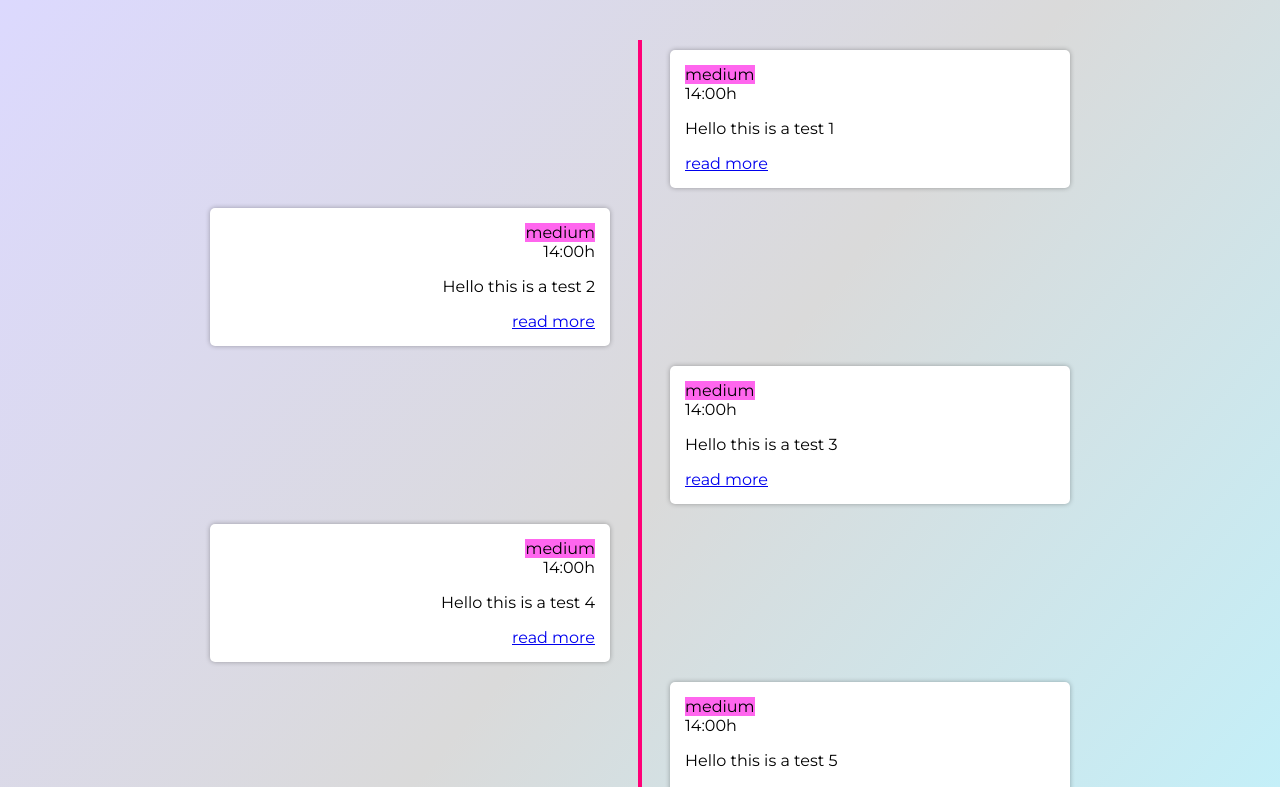
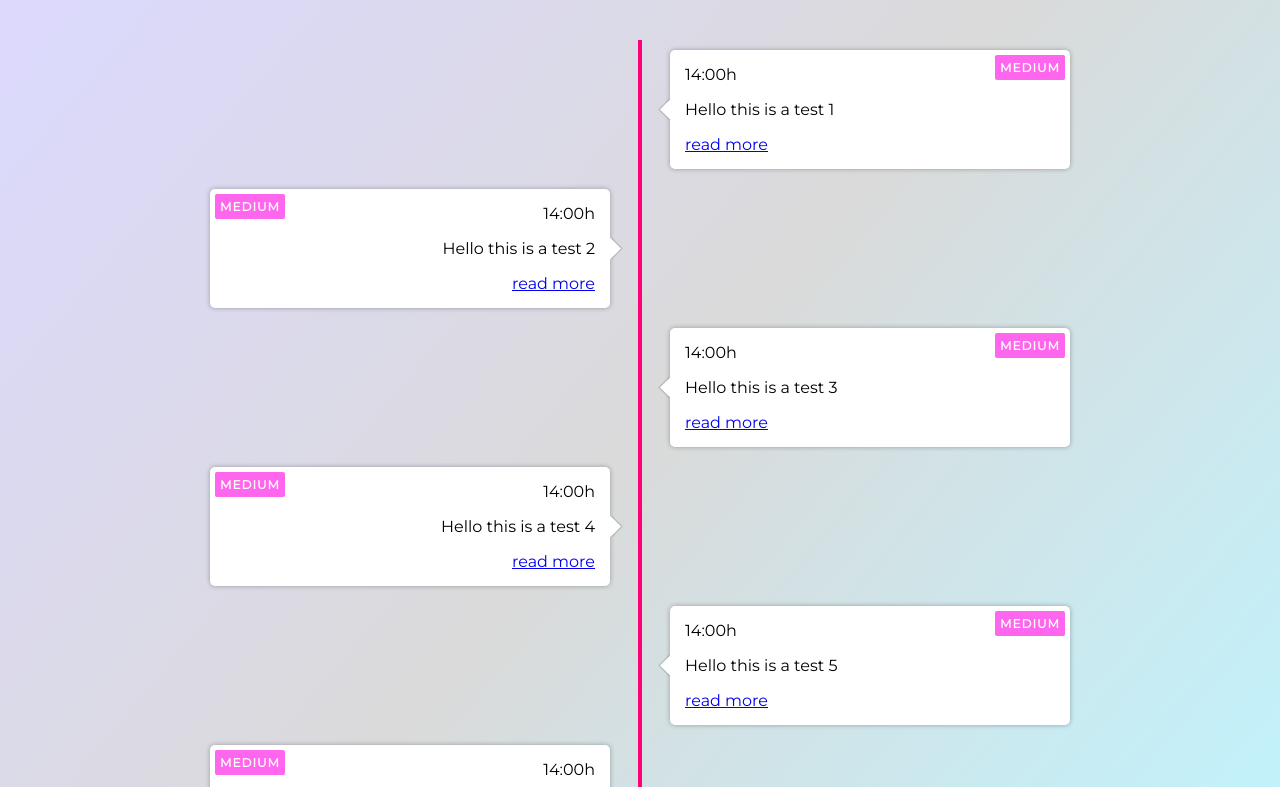
Before and after one commit to PatriciaCostalonga/notification-timeline, a React (Create React App) app: page / in a window 1280 px wide. Shown: the top 787 px of the page. Built offline with nearby package versions, Linux system fonts and the light colour scheme.

Commit message:
Update App.css

```diff
--- a/src/App.css
+++ b/src/App.css
@@ -64,13 +64,51 @@ h1{
   display: flex;
   flex-direction: column;
   align-items: flex-end;
+  position: relative;
   max-width: 70%;
   width: 400px;
   text-align: right;
   padding: 15px;
 }
 
+/* pointer */
+.timeline-item-content::after{
+  content: '';
+  background-color: #fff;
+  box-shadow: 1px -1px 1px rgba(0, 0, 0, 0.2);
+  position: absolute;
+  width: 15px;
+  height: 15px;
+  right: -7.5px;
+  transform: rotate(45deg);
+  top: calc(50% - 7.5px);
+}
+
+.timeline-item:nth-child(odd) .timeline-item-content::after{
+  box-shadow: -1px 1px 1px rgba(0, 0, 0, 0.2);
+  right: auto;
+  left: -7.5px;
+}
+
 .timeline-item:nth-child(odd) .timeline-item-content{
   align-items: flex-start;
   text-align: left;
 }
+
+.timeline-item-content .tag{
+  color: #fff;
+  font-size: 12px;
+  font-weight: bold;
+  padding: 5px;
+  text-transform: uppercase;
+  border-radius: 2px;
+  position: absolute;
+  top: 5px;
+  left: 5px;
+  letter-spacing: 1px;
+}
+
+.timeline-item:nth-child(odd) .timeline-item-content .tag{
+  left: auto;
+  right: 5px;
+}
```
